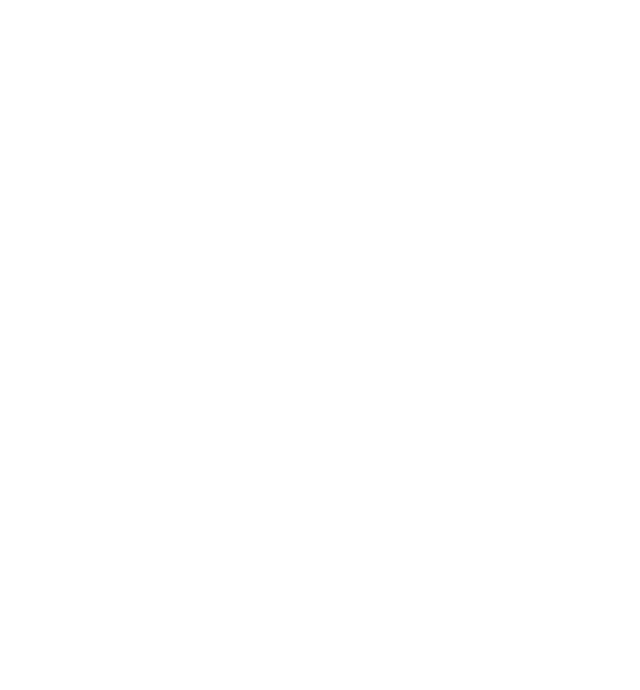
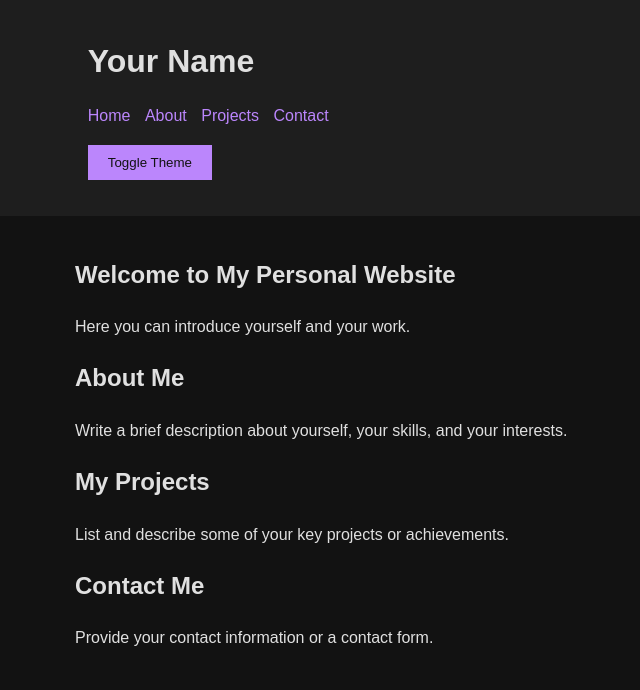
Before and after one commit to ziddyten/ziddyten.github.io, a plain HTML site: page index.html in a window 1280 px wide. Shown: the whole page, without its empty margins (53-693 px from the left). Drawn offline with Linux system fonts and the light colour scheme.

Commit message:
personal website v1

```diff
--- a/index.html
+++ b/index.html
@@ -1 +1,118 @@
-<h1></h1>
+<!DOCTYPE html>
+<html lang="en">
+<head>
+    <meta charset="UTF-8">
+    <meta name="viewport" content="width=device-width, initial-scale=1.0">
+    <title>Your Name - Personal Website</title>
+    <style>
+        :root {
+            --bg-color: #121212;
+            --text-color: #e0e0e0;
+            --accent-color: #bb86fc;
+        }
+
+        body {
+            font-family: Arial, sans-serif;
+            background-color: var(--bg-color);
+            color: var(--text-color);
+            line-height: 1.6;
+            margin: 0;
+            padding: 0;
+        }
+
+        .container {
+            width: 80%;
+            margin: auto;
+            overflow: hidden;
+            padding: 20px;
+        }
+
+        header {
+            background: #1e1e1e;
+            padding: 1rem;
+        }
+
+        header h1 {
+            margin: 0;
+        }
+
+        nav ul {
+            padding: 0;
+            list-style: none;
+        }
+
+        nav ul li {
+            display: inline;
+            margin-right: 10px;
+        }
+
+        a {
+            color: var(--accent-color);
+            text-decoration: none;
+        }
+
+        .toggle-btn {
+            background-color: var(--accent-color);
+            border: none;
+            color: var(--bg-color);
+            padding: 10px 20px;
+            cursor: pointer;
+        }
+
+        /* Light mode styles */
+        body.light-mode {
+            --bg-color: #ffffff;
+            --text-color: #333333;
+            --accent-color: #6200ee;
+        }
+
+        body.light-mode header {
+            background: #f0f0f0;
+        }
+    </style>
+</head>
+<body>
+    <header>
+        <div class="container">
+            <h1>Your Name</h1>
+            <nav>
+                <ul>
+                    <li><a href="#home">Home</a></li>
+                    <li><a href="#about">About</a></li>
+                    <li><a href="#projects">Projects</a></li>
+                    <li><a href="#contact">Contact</a></li>
+                </ul>
+            </nav>
+            <button class="toggle-btn" onclick="toggleTheme()">Toggle Theme</button>
+        </div>
+    </header>
+
+    <div class="container">
+        <section id="home">
+            <h2>Welcome to My Personal Website</h2>
+            <p>Here you can introduce yourself and your work.</p>
+        </section>
+
+        <section id="about">
+            <h2>About Me</h2>
+            <p>Write a brief description about yourself, your skills, and your interests.</p>
+        </section>
+
+        <section id="projects">
+            <h2>My Projects</h2>
+            <p>List and describe some of your key projects or achievements.</p>
+        </section>
+
+        <section id="contact">
+            <h2>Contact Me</h2>
+            <p>Provide your contact information or a contact form.</p>
+        </section>
+    </div>
+
+    <script>
+        function toggleTheme() {
+            document.body.classList.toggle('light-mode');
+        }
+    </script>
+</body>
+</html>
```
